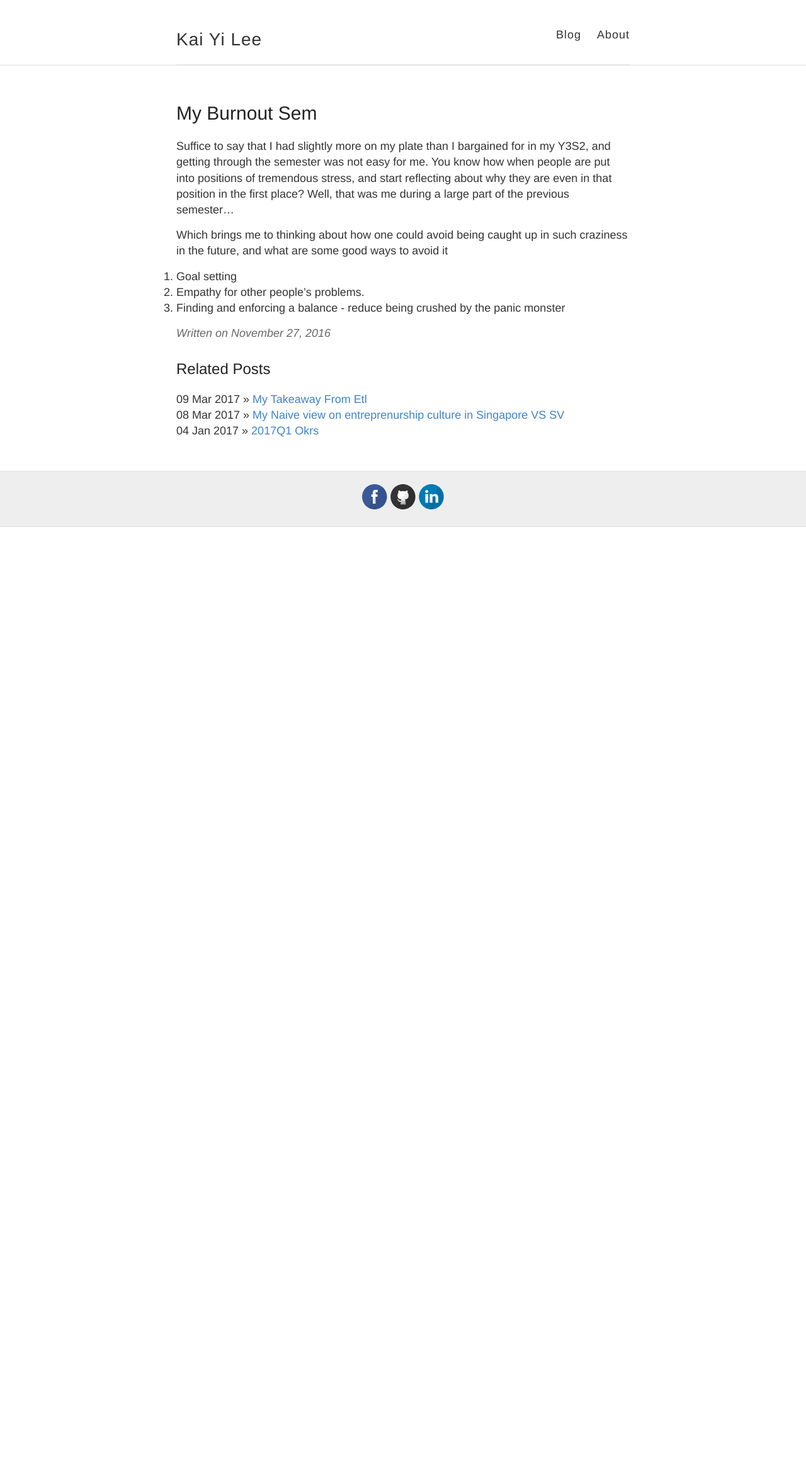
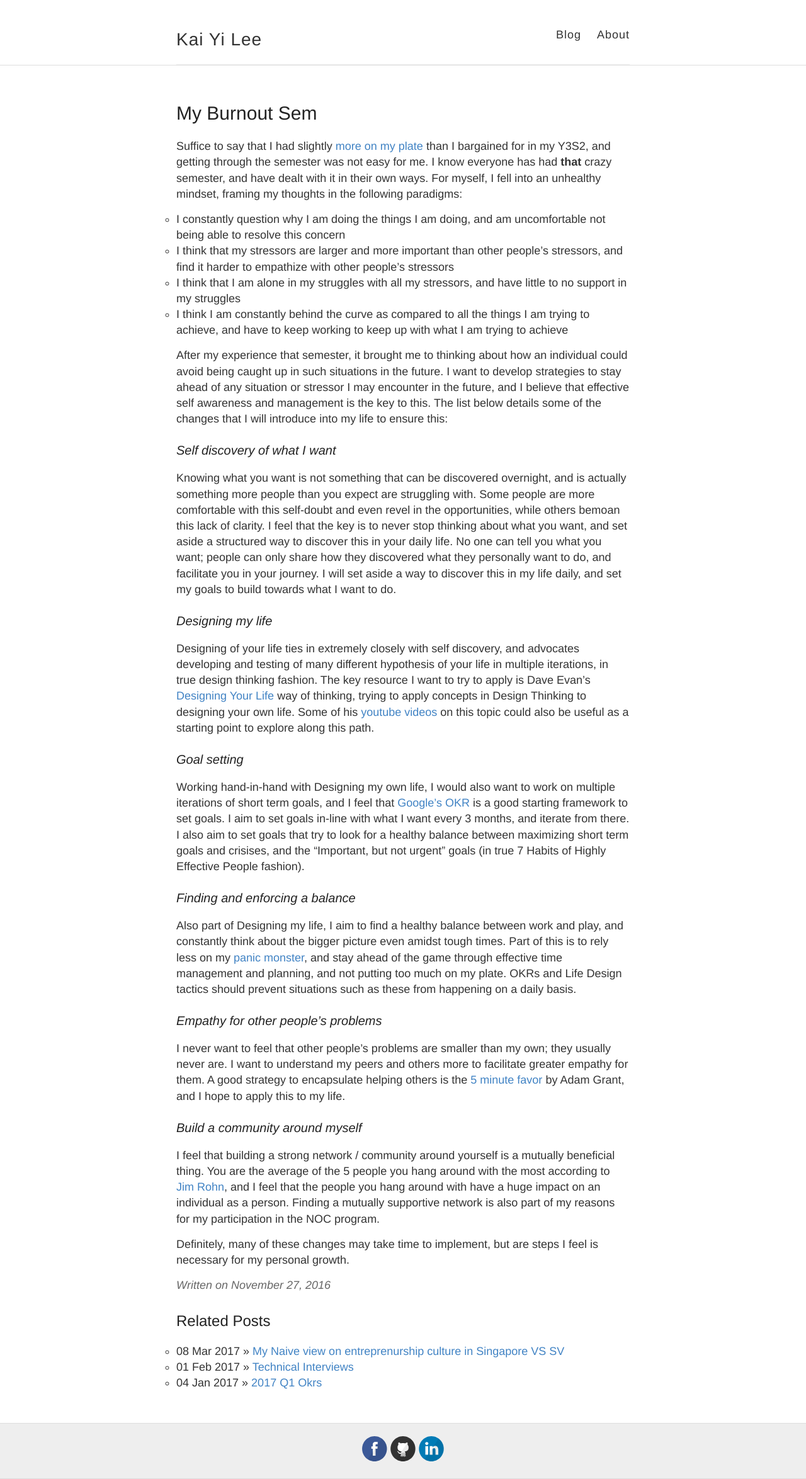
Before and after one commit to kaiyisg/pers-blog, a Jekyll site: the page built from _posts/2016-11-27-my-burnout-sem.markdown, in a window 1280 px wide. Shown: the whole page at 63% size. Built offline with Jekyll 4.4.1, drawn with Linux system fonts in a browser that asks for light colours; before the commit the page ends 900 px from its top, so only the background shows below that.

Commit message:
Add My Burnout sem Post

```diff
--- a/_posts/2016-11-27-my-burnout-sem.markdown
+++ b/_posts/2016-11-27-my-burnout-sem.markdown
@@ -5,21 +5,30 @@ date:   2016-11-27 16:41:12 +0800
 categories: "Personal"
 ---
 
-Suffice to say that I had slightly more on my plate than I bargained for in my Y3S2, and getting through the semester was not easy for me. You know how when people are put into positions of tremendous stress, and start reflecting about why they are even in that position in the first place? Well, that was me during a large part of the previous semester...
+Suffice to say that I had slightly [more on my plate](https://kaikaiyi.wordpress.com/) than I bargained for in my Y3S2, and getting through the semester was not easy for me. I know everyone has had **that** crazy semester, and have dealt with it in their own ways. For myself, I fell into an unhealthy mindset, framing my thoughts in the following paradigms:
++ I constantly question why I am doing the things I am doing, and am uncomfortable not being able to resolve this concern
++ I think that my stressors are larger and more important than other people's stressors, and find it harder to empathize with other people's stressors
++ I think that I am alone in my struggles with all my stressors, and have little to no support in my struggles
++ I think I am constantly behind the curve as compared to all the things I am trying to achieve, and have to keep working to keep up with what I am trying to achieve
 
-Which brings me to thinking about how one could avoid being caught up in such craziness in the future, and what are some good ways to avoid it
+After my experience that semester, it brought me to thinking about how an individual could avoid being caught up in such situations in the future. I want to develop strategies to stay ahead of any situation or stressor I may encounter in the future, and I believe that effective self awareness and management is the key to this. The list below details some of the changes that I will introduce into my life to ensure this:
 
-1. Goal setting
-2. Empathy for other people's problems.
-3. Finding and enforcing a balance - reduce being crushed by the panic monster
+### *Self discovery of what I want*
+Knowing what you want is not something that can be discovered overnight, and is actually something more people than you expect are struggling with. Some people are more comfortable with this self-doubt and even revel in the opportunities, while others bemoan this lack of clarity. I feel that the key is to never stop thinking about what you want, and set aside a structured way to discover this in your daily life. No one can tell you what you want; people can only share how they discovered what they personally want to do, and facilitate you in your journey. I will set aside a way to discover this in my life daily, and set my goals to build towards what I want to do.
 
+### *Designing my life*
+Designing of your life ties in extremely closely with self discovery, and advocates developing and testing of many different hypothesis of your life in multiple iterations, in true design thinking fashion. The key resource I want to try to apply is Dave Evan's [Designing Your Life](http://designingyour.life/) way of thinking, trying to apply concepts in Design Thinking to designing your own life. Some of his [youtube videos](https://www.youtube.com/watch?v=syJONL-pkyQ&t=131s) on this topic could also be useful as a starting point to explore along this path.
 
-<!-- {% highlight ruby %}
-def print_hi(name)
-  puts "Hi, #{name}"
-end
-print_hi('Tom')
-#=> prints 'Hi, Tom' to STDOUT.
-{% endhighlight %}
-[Jekyll docs][jekyll-docs]
-[jekyll-docs]: http://jekyllrb.com/docs/home -->
+### *Goal setting*
+Working hand-in-hand with Designing my own life, I would also want to work on multiple iterations of short term goals, and I feel that [Google's OKR](https://rework.withgoogle.com/guides/set-goals-with-okrs/steps/introduction/) is a good starting framework to set goals. I aim to set goals in-line with what I want every 3 months, and iterate from there. I also aim to set goals that try to look for a healthy balance between maximizing short term goals and crisises, and the "Important, but not urgent" goals (in true 7 Habits of Highly Effective People fashion).
+
+### *Finding and enforcing a balance*
+Also part of Designing my life, I aim to find a healthy balance between work and play, and constantly think about the bigger picture even amidst tough times. Part of this is to rely less on my [panic monster](http://waitbutwhy.com/2013/10/why-procrastinators-procrastinate.html), and stay ahead of the game through effective time management and planning, and not putting too much on my plate. OKRs and Life Design tactics should prevent situations such as these from happening on a daily basis.
+
+### *Empathy for other people's problems*
+I never want to feel that other people's problems are smaller than my own; they usually never are. I want to understand my peers and others more to facilitate greater empathy for them. A good strategy to encapsulate helping others is the [5 minute favor](https://www.forbes.com/sites/kareanderson/2013/07/17/pay-it-forward-with-the-five-minute-favor/#ca3aa336f5db) by Adam Grant, and I hope to apply this to my life.
+
+### *Build a community around myself*
+I feel that building a strong network / community around yourself is a mutually beneficial thing. You are the average of the 5 people you hang around with the most according to [Jim Rohn](http://www.businessinsider.com/jim-rohn-youre-the-average-of-the-five-people-you-spend-the-most-time-with-2012-7), and I feel that the people you hang around with have a huge impact on an individual as a person. Finding a mutually supportive network is also part of my reasons for my participation in the NOC program.
+
+Definitely, many of these changes may take time to implement, but are steps I feel is necessary for my personal growth.
--- a/_posts/2017-01-10-2017Q1-okrs.markdown
+++ b/_posts/2017-01-10-2017-Q1-okrs.markdown
@@ -1,6 +1,6 @@
 ---
 layout: post
-title:  "2017Q1 Okrs"
+title:  "2017 Q1 Okrs"
 date:   2017-01-05 00:00:00 +0800
 categories: "Personal"
 ---
--- a/style.scss
+++ b/style.scss
@@ -82,7 +82,7 @@ ul, ol {
 }
 
 ul {
-  list-style-type: none;
+  list-style-type: circle;
 }
 
 ol {
@@ -251,6 +251,10 @@ nav {
   border-bottom: none;
 }
 
+.posts > ul {
+  list-style-type: none;
+}
+
 .post {
   blockquote {
     margin: 1.8em .8em;
```
Also changed, not shown: _posts/2017-02-01-technical-interviews.mdown (added, +13 -0 lines), _posts/2017-3-9-my-takeaway-from-etl.markdown (deleted).
